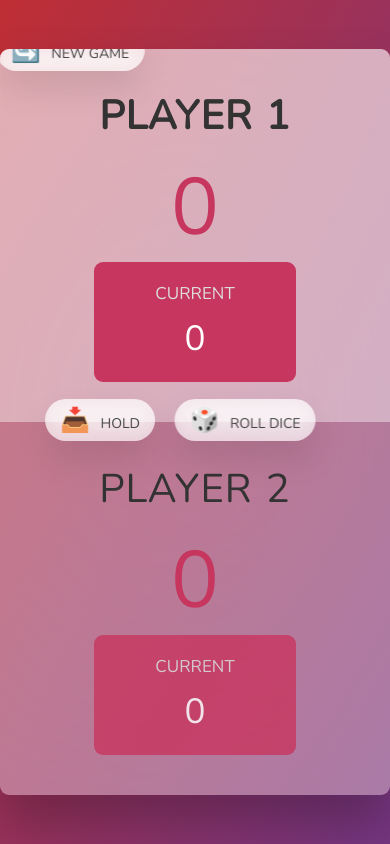
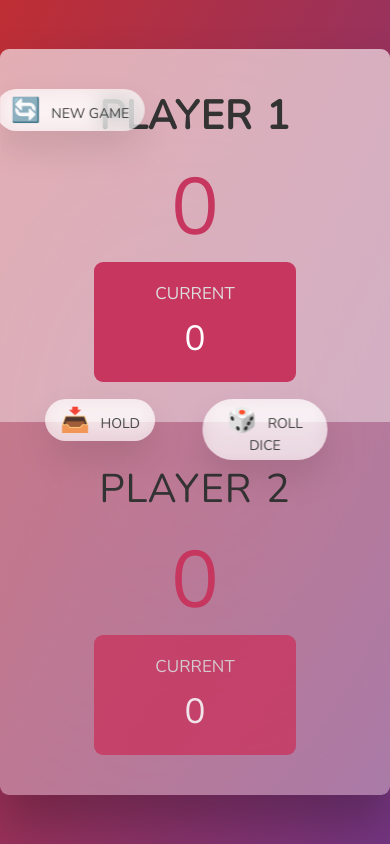
Before and after one commit to AayushBahukhandi/Dice-Duel, a plain HTML site: page index.html in a window 390 px wide. Drawn offline with nearby package versions, Linux system fonts and the light colour scheme.

Commit message:
Update style.css

```diff
--- a/style.css
+++ b/style.css
@@ -188,11 +188,10 @@ main {
   }
 
   .btn--new {
-    top: -2rem;
     left: 7rem;
   }
   .btn--roll {
-    margin-left:5rem;
+    margin-left:7rem;
     top: 35rem;
   }
   .btn--hold {
```
